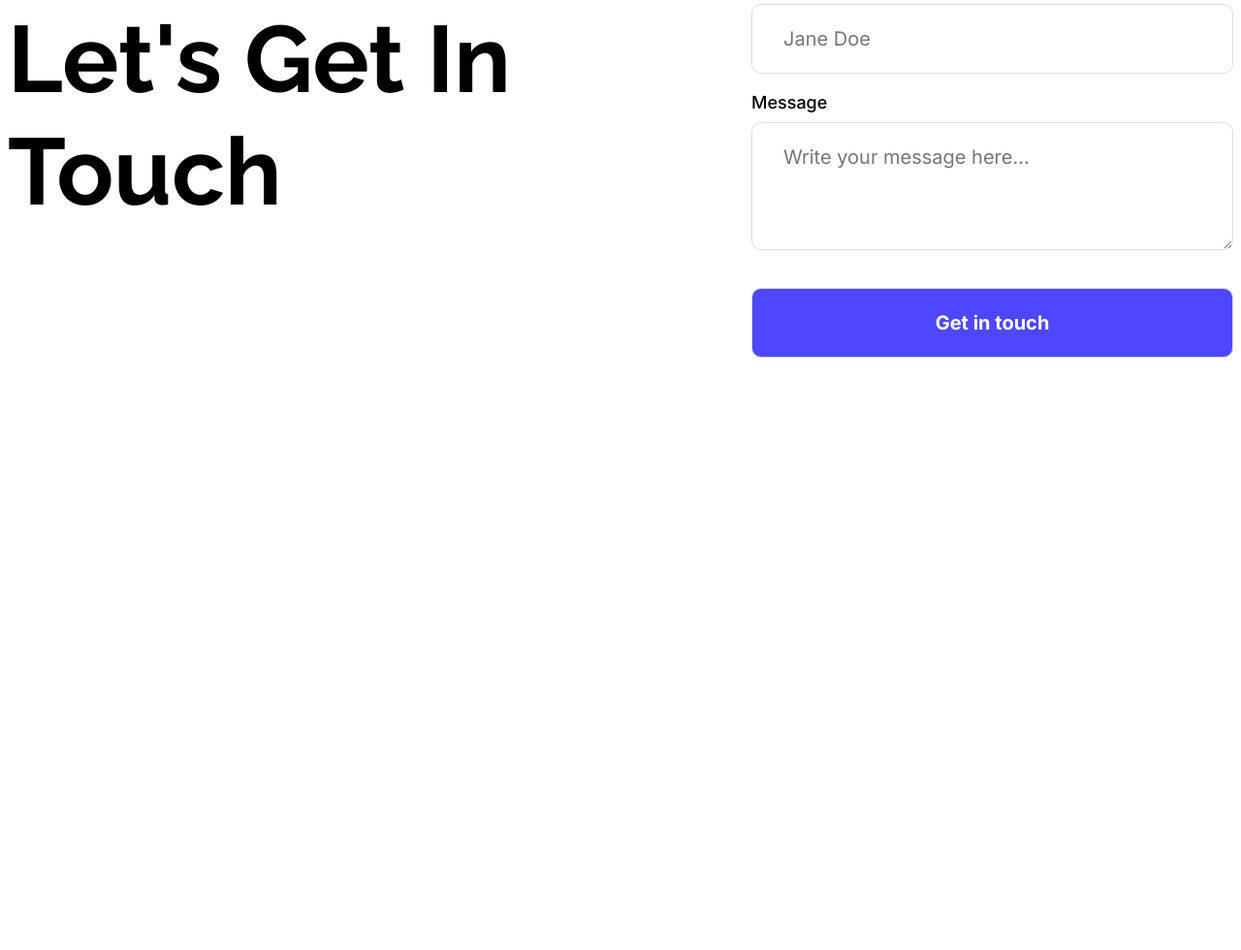
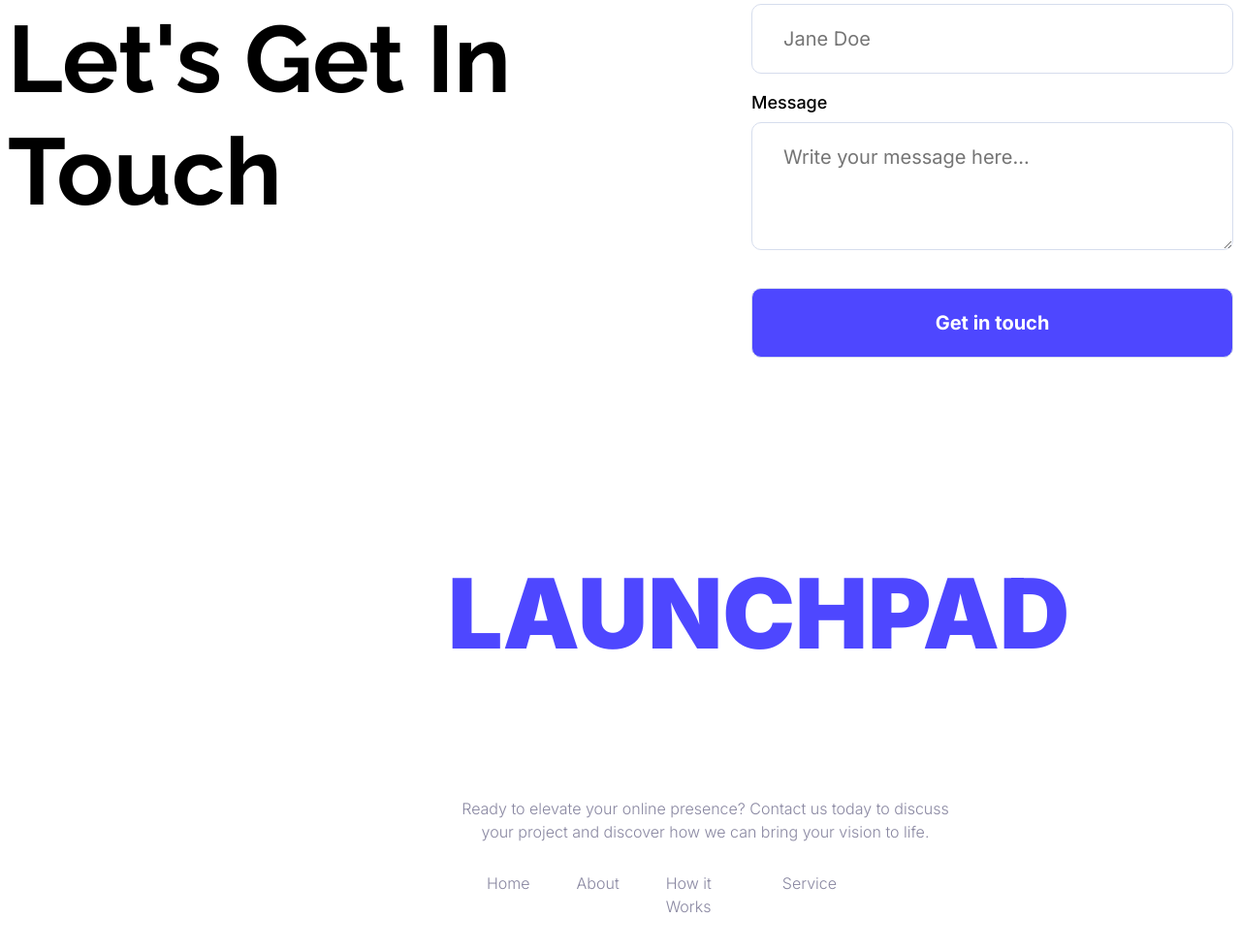
Before and after one commit to Abdullah-Al-N0man/landing-launchpad, a plain HTML site: page index.html in a window 1280 px wide. Shown: the part 2478-3458 px from the top of the page at 97% size. Before the commit the page ends 3050 px from the top, so only its background shows below. Drawn offline with Linux system fonts and the light colour scheme.

Commit message:
first commit

```diff
--- a/index.html
+++ b/index.html
@@ -148,7 +148,18 @@
 
 
     </main>
-    <footer></footer>
+    <footer>
+        <h1>LAUNCHPAD</h1>
+        <P class="footer-content">Ready to elevate your online presence? Contact us today to discuss your project and discover how we can bring your vision to life.</P>
+        <ul>
+            <li><a href="" class="footer-link">Home</a></li>
+            <li><a href="" class="footer-link">About</a></li>
+            <li><a href="" class="footer-link">How it Works</a></li>
+            <li><a href="" class="footer-link">Service</a></li>
+
+        </ul>
+
+    </footer>
 
 </body>
 
--- a/style/launchpad.css
+++ b/style/launchpad.css
@@ -296,3 +296,64 @@ div button{
     width: 497px;
     font-weight: bold;
 }
+
+
+/* footer */
+footer{
+    justify-content: center;
+    margin: 104px 455px 103px 454px;
+
+}
+
+footer h1{
+     font-family: "Inter", sans-serif;
+    font-size: 16px;
+    color: #4E47FF;
+    font-size: 100px;
+    text-align: center;
+    font-weight:900;
+    margin: 0;
+}
+
+.footer-content {
+    color: #8987A1;
+    font-family: "Inter", sans-serif;
+    text-align: center;
+    font-size: 16px;
+    font-weight: 300;
+    line-height: 150%;
+    width: 531px;
+    margin-top: 129px;
+    margin-bottom: 29px;
+
+}
+
+footer ul a{
+    text-decoration: none;
+    font-family: "Inter", sans-serif;
+    font-size: 16px;
+    font-weight: 300;
+    line-height: 150%;
+    color: #8987A1;
+}
+footer ul a:hover{
+    color: #4E47FF;
+}
+
+
+
+
+footer ul{
+    list-style: none;
+    width: 401px;
+    height:24px;
+    display: flex;
+    gap: 48px;
+
+}
+.footer-link{
+    list-style: none;
+    color:#8987A1;
+    width: 45px;
+    height:24px ;
+}
```
